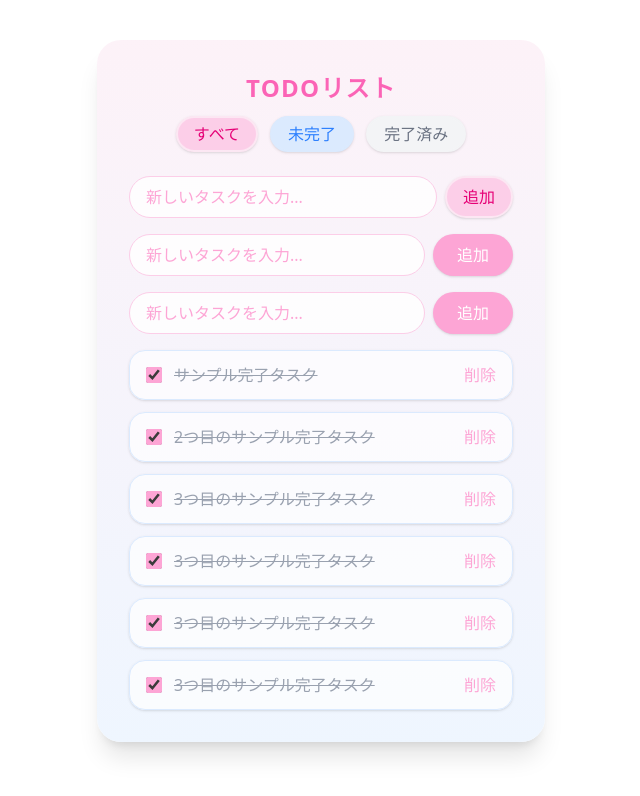
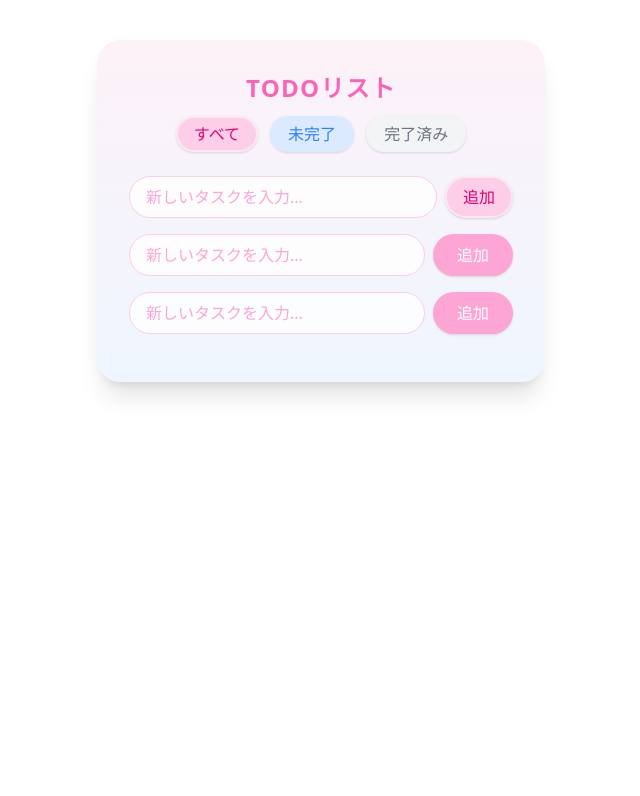
Before and after one commit to haisamarie/todo-list, a React (Vite) app: page / in a window 1280 px wide. Shown: the top 796 px of the page, without its empty margins (319-959 px from the left). Built offline with nearby package versions, Linux system fonts and the light colour scheme.

Commit message:
コンポーネントの修正: テストデータを削除し、todoListの初期値を空の配列に変更。入力フォームのvalueをtodosに設定。

```diff
--- a/src/components/List/index.tsx
+++ b/src/components/List/index.tsx
@@ -6,18 +6,9 @@ type Items = {
   isCompleted: boolean;
 };
 
-const TestData: Items[] = [
-  { id: 1, text: "サンプル完了タスク", isCompleted: true },
-  { id: 2, text: "2つ目のサンプル完了タスク", isCompleted: true },
-  { id: 3, text: "3つ目のサンプル完了タスク", isCompleted: true },
-  { id: 4, text: "3つ目のサンプル完了タスク", isCompleted: true },
-  { id: 5, text: "3つ目のサンプル完了タスク", isCompleted: true },
-  { id: 6, text: "3つ目のサンプル完了タスク", isCompleted: true },
-];
-
 export const List = () => {
   const [todos, setTodos] = useState<string>("");
-  const [todoList, setTodoList] = useState<Items[]>(TestData);
+  const [todoList, setTodoList] = useState<Items[]>([]);
 
   const handleSubmit = (e: React.ChangeEvent<HTMLInputElement>) => {
     setTodos(e.target.value);
@@ -40,6 +31,7 @@ export const List = () => {
       <form className="flex mb-4 gap-2">
         <input
           onChange={handleSubmit}
+          value={todos}
           type="text"
           placeholder="新しいタスクを入力..."
           className="flex-1 border border-pink-200 bg-white/80 rounded-full px-4 py-2 focus:outline-none focus:ring-2 focus:ring-pink-200 placeholder:text-pink-300 text-gray-700"
```
